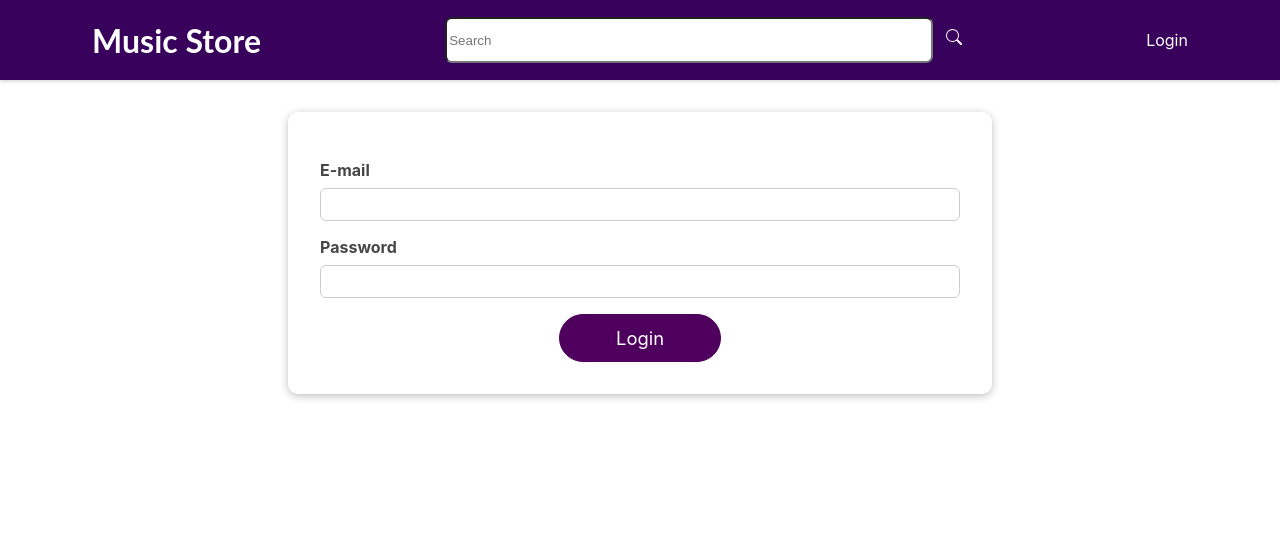
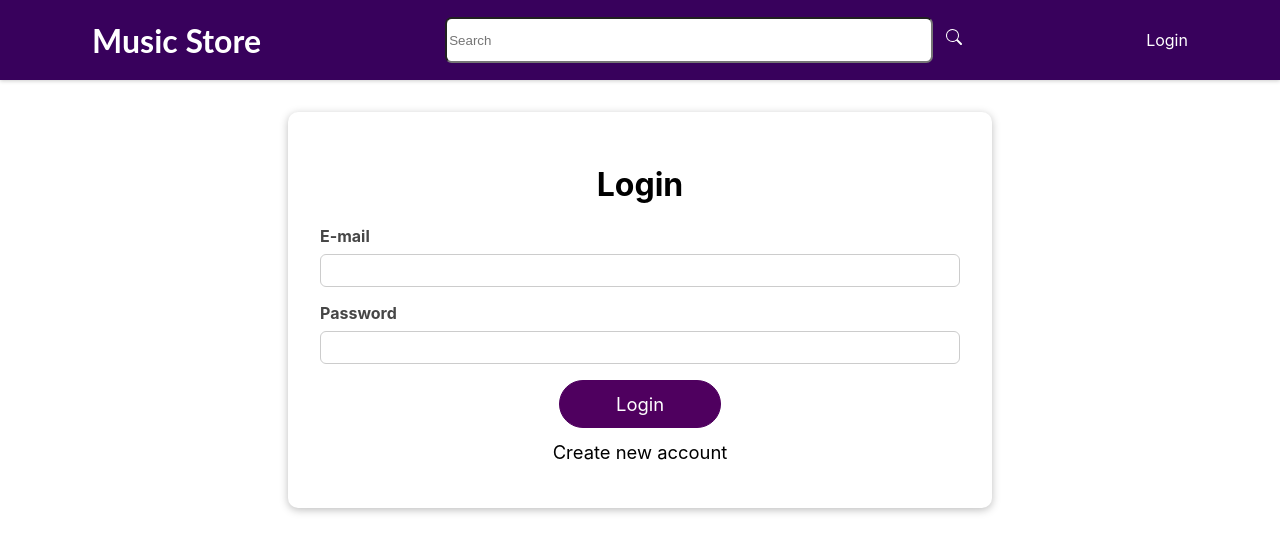
Before and after one commit to cemgokce/music-store, a React (Create React App) app: page /login in a window 1280 px wide. Shown: the top 552 px of the page. Built offline with nearby package versions, Linux system fonts and the light colour scheme.

Commit message:
Sign up section added to login page.

```diff
--- a/src/components/Auth/Login.module.css
+++ b/src/components/Auth/Login.module.css
@@ -5,8 +5,31 @@
   padding: 2rem;
 }
 
+.actions {
+  display: flex;
+  flex-direction: column;
+  height: auto;
+  width: auto;
+  align-items: center;
+}
 
-  .actions {
+.buttonSignUp {
+  font: inherit;
+  border: 1px solid white;
+  background: white;
+  color: black;
+  padding: 0.75rem 3.5rem;
+  cursor: pointer;
+  font-size: 1.15rem;
+  border-radius: 30px;
+}
+
+.buttonSignUp:hover {
+  background-color: white;
+  border-color: white;
+  color: grey;
+}
+.loginHeader {
   text-align: center;
 }
 
@@ -15,5 +38,4 @@
     align-items: center;
     flex-direction: row;
   }
-
 }
--- a/src/components/Auth/Login.tsx
+++ b/src/components/Auth/Login.tsx
@@ -1,4 +1,4 @@
-import React, { useState, useEffect, useContext, useRef } from "react";
+import React, { useState, useEffect, useContext } from "react";
 
 import Card from "../UI/Card/Card";
 import classes from "./Login.module.css";
@@ -11,18 +11,34 @@ export interface ISubmitResult {
   success: boolean;
 }
 const Login = (props: any) => {
+  //React context using for login management and holding on the local storage
   const ctx = useContext(AuthContext);
+
+  //we are going to use after login or sign up for redirect
   let history = useHistory();
+
+  //login fields
   const [enteredEmail, setEnteredEmail] = useState("");
   const [emailIsValid, setEmailIsValid] = useState(true);
   const [enteredPassword, setEnteredPassword] = useState("");
   const [passwordIsValid, setPasswordIsValid] = useState(true);
   const [formIsValid, setFormIsValid] = useState(false);
 
+  //login or register choice
+  const [isLogin, setIsLogin] = useState(true);
+
+  //register fields
+  const [enteredFirstName, setEnteredFirstName] = useState("");
+  const [firstNameIsValid, setFirstNameIsValid] = useState(true);
+  const [enteredSurname, setEnteredSurname] = useState("");
+  const [surnameIsValid, setSurnameIsValid] = useState(true);
+
   useEffect(() => {
     console.log("Checking form validity!");
-    setFormIsValid(emailIsValid && passwordIsValid);
-  }, [emailIsValid, passwordIsValid]);
+    setFormIsValid(emailIsValid && passwordIsValid && firstNameIsValid && surnameIsValid);
+  }, [emailIsValid, passwordIsValid,firstNameIsValid,surnameIsValid]);
+
+  //Change handlers
 
   const emailChangeHandler = (event: React.ChangeEvent<HTMLInputElement>) => {
     setEnteredEmail(event.target.value);
@@ -38,6 +54,28 @@ const Login = (props: any) => {
     setFormIsValid(emailIsValid && event.target.value.trim().length > 6);
   };
 
+  const firstNameChangeHandler = (
+    event: React.ChangeEvent<HTMLInputElement>
+  ) => {
+    setEnteredFirstName(event.target.value);
+    setFormIsValid(
+      event.target.value.trim().length > 2 &&
+        enteredEmail.includes("@") &&
+        enteredPassword.trim().length > 6
+    );
+    console.log("change girdi")
+  };
+
+  const surnameChangeHandler = (event: React.ChangeEvent<HTMLInputElement>) => {
+    setEnteredSurname(event.target.value);
+    setFormIsValid(
+      event.target.value.trim().length > 2 &&
+        enteredEmail.includes("@") &&
+        enteredPassword.trim().length > 6
+    );
+  };
+
+  //validating inputs
   const validateEmailHandler = () => {
     setEmailIsValid(enteredEmail.includes("@"));
   };
@@ -46,7 +84,14 @@ const Login = (props: any) => {
     setPasswordIsValid(enteredPassword.trim().length > 6);
   };
 
+  const validateFirstNameHandler = () => {
+    setFirstNameIsValid(enteredFirstName.trim().length > 1);
+  };
+  const validateSurnameHandler = () => {
+    setSurnameIsValid(enteredSurname.trim().length > 1);
+  };
 
+  //submit handler login and sign up
   const submitHandler = (event: React.FormEvent<HTMLFormElement>) => {
     event.preventDefault();
     if (formIsValid) {
@@ -54,14 +99,47 @@ const Login = (props: any) => {
       history.push("/");
     }
   };
-  const emailInputRef = useRef<HTMLDivElement>(null);
-  const passwordInputRef = useRef<HTMLDivElement>(null);
+
+  //login or signup handler
+  const switchAuthHandler = () => {
+    setIsLogin((prevState) => !prevState);
+    setFirstNameIsValid(true);
+    setSurnameIsValid(true);
+    setEmailIsValid(true);
+    setPasswordIsValid(true);
+    setEnteredFirstName("");
+    setEnteredSurname("");
+    setEnteredEmail("");
+    setEnteredPassword("");
+  };
 
   return (
     <Card className={classes.login}>
+      <h1 className={classes.loginHeader}>{isLogin ? "Login" : "Sign Up"}</h1>
       <form onSubmit={submitHandler}>
+        {!isLogin && (
+          <div>
+            <Input
+              isValid={firstNameIsValid}
+              type="text"
+              label="First Name"
+              id="firstName"
+              value={enteredFirstName}
+              onChange={firstNameChangeHandler}
+              onBlur={validateFirstNameHandler}
+            />
+            <Input
+              isValid={surnameIsValid}
+              type="text"
+              label="Surname"
+              id="surname"
+              value={enteredSurname}
+              onChange={surnameChangeHandler}
+              onBlur={validateSurnameHandler}
+            />
+          </div>
+        )}
         <Input
-          ref={emailInputRef}
           isValid={emailIsValid}
           type="email"
           label="E-mail"
@@ -71,7 +149,6 @@ const Login = (props: any) => {
           onBlur={validateEmailHandler}
         />
         <Input
-          ref={passwordInputRef}
           isValid={passwordIsValid}
           type="password"
           label="Password"
@@ -82,8 +159,15 @@ const Login = (props: any) => {
         />
         <div className={classes.actions}>
           <Button type="submit" disabled={!formIsValid}>
-            Login
+            {isLogin ? "Login" : "Create New Account"}
           </Button>
+          <button
+          type="button"
+          className={classes.buttonSignUp}
+            onClick={switchAuthHandler}
+          >
+            {isLogin ? "Create new account" : "Login with existing account"}
+          </button>
         </div>
       </form>
     </Card>
```
Lines whose indentation alone changed are shown as unchanged.
